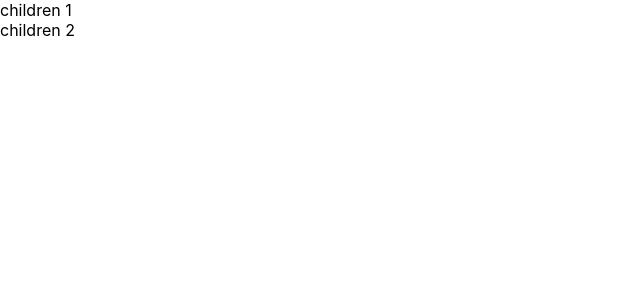
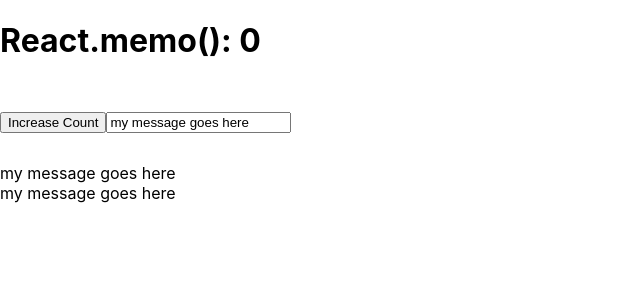
Before and after one commit to chaos2171053/build-my-react, a React (Create React App) app in the folder react-demo/: page / in a window 1280 px wide. Shown: the top 300 px of the page, without its empty margins (0-640 px from the left). Built offline with nearby package versions, Linux system fonts and the light colour scheme.

Commit message:
add:react.memo

```diff
--- a/react-demo/src/App.js
+++ b/react-demo/src/App.js
@@ -1,12 +1,14 @@
 import React from 'react';
 import './App.css';
 
-import ReactChildrenDemo from './demo/ReactChildrenDemo.jsx';
+// import ReactChildrenDemo from './demo/ReactChildrenDemo.jsx';
+import ReactMemoDemo from './demo/ReactMemoDemo.jsx';
 
 export default function App() {
   return (
     <>
-      <ReactChildrenDemo />
+      {/* <ReactChildrenDemo /> */}
+      <ReactMemoDemo />
     </>
   );
 }
--- /dev/null
+++ b/react-demo/src/demo/ReactMemoDemo.jsx
@@ -0,0 +1,69 @@
+import React, { Component } from "react";
+
+/**
+ * Memoized component
+ * Only updates when message changes
+ */
+const ScotchyComponent = props => <div>{props.message}</div>;
+
+// create a version that only renders on prop changes
+const MemoizedScotchyComponent = React.memo(ScotchyComponent);
+
+// counter component
+// we need a second moving component to trigger a render on our app
+const Counter = props => <strong>{props.count}</strong>;
+
+/**
+ * Main App component
+ */
+class App extends Component {
+  state = { count: 0, value: "my message goes here" };
+
+  handleChange = e => this.setState({ value: e.target.value });
+  handleClick = () => this.setState(({ count }) => ({ count: count + 1 }));
+
+  render() {
+    const { count, value } = this.state;
+
+    return (
+      <div className="hero is-fullheight has-text-centered">
+        <div className="hero-body">
+          <div className="container">
+            <h1 className="title">
+              React.memo(): <Counter count={count} />
+            </h1>
+
+            <button
+              type="button"
+              className="button is-warning"
+              onClick={this.handleClick}
+            >
+              Increase Count
+            </button>
+
+            {/* two columns to show components */}
+            <input
+              type="text"
+              className="input"
+              value={value}
+              onChange={this.handleChange}
+              style={{ marginTop: "30px", marginBottom: "30px" }}
+            />
+
+            {/* two columns to show components */}
+            <div className="columns is-mobile">
+              <div className="column">
+                <ScotchyComponent message={value} />
+              </div>
+              <div className="column">
+                <MemoizedScotchyComponent message={value} />
+              </div>
+            </div>
+          </div>
+        </div>
+      </div>
+    );
+  }
+}
+
+export default App;
```
Also changed, not shown: 1 other file (tests, documents, lock files or other folders).
